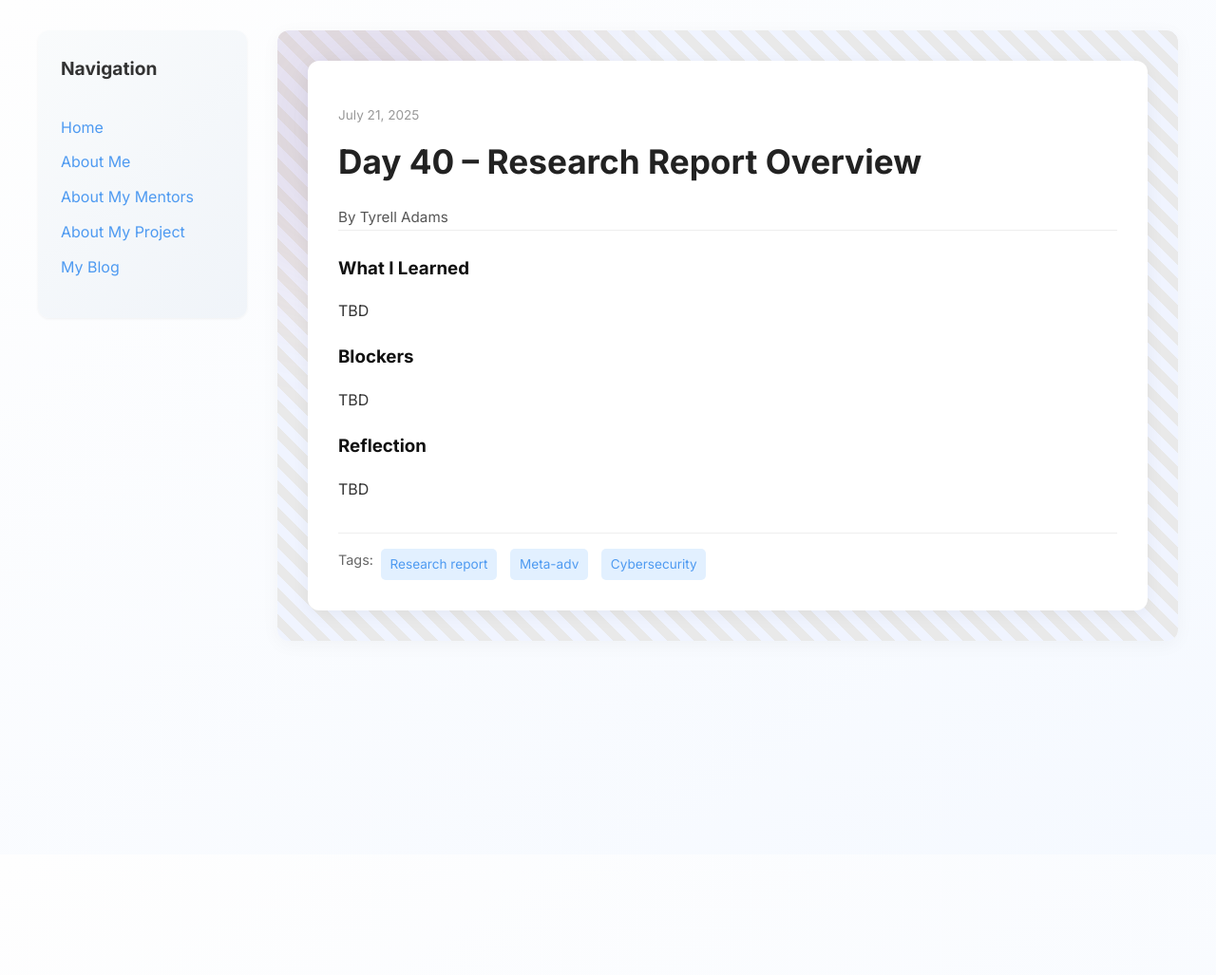
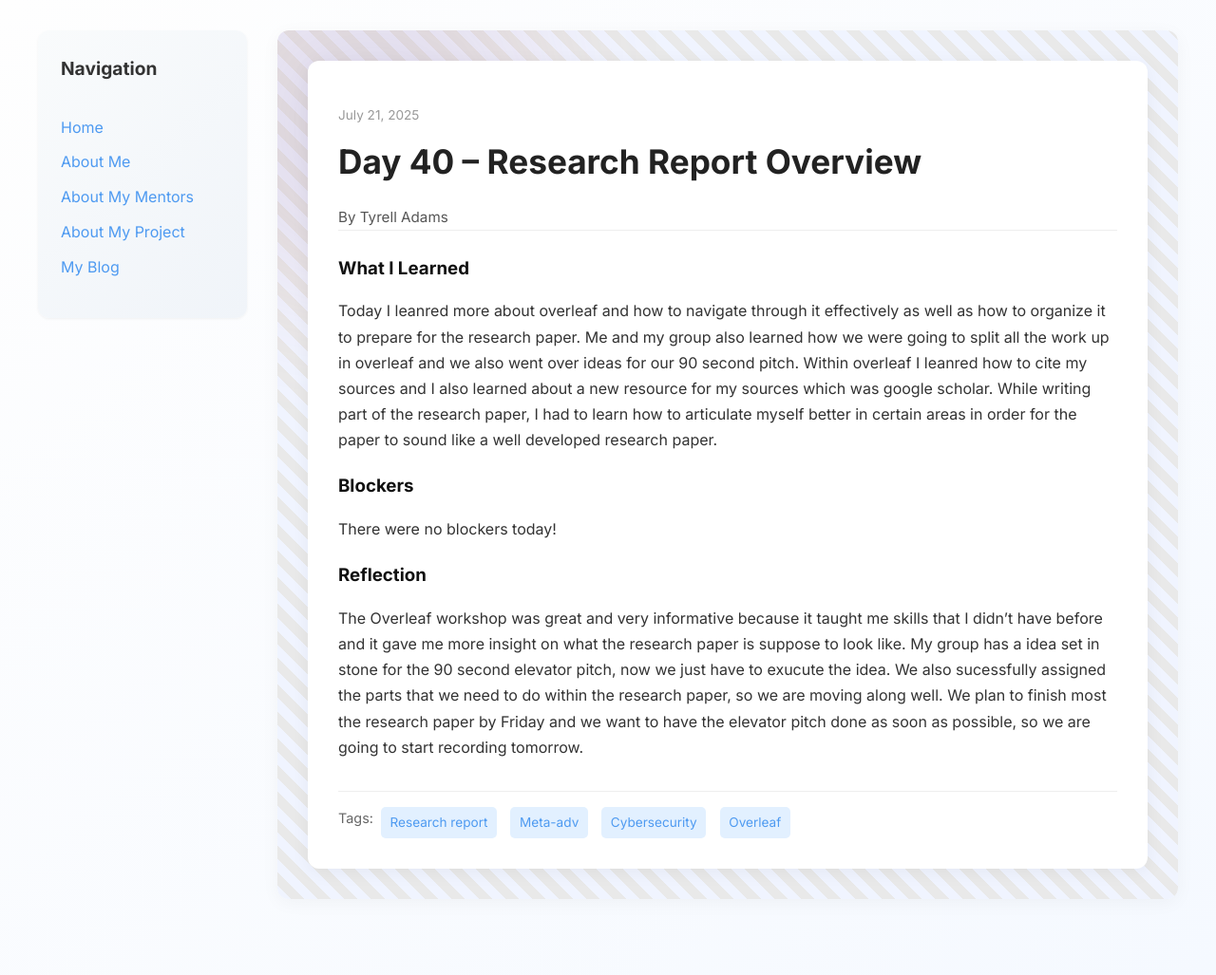
Before and after one commit to Tyrell-Adams/Tyrell-Adams.github.io, a Jekyll site: the page built from _posts/2025-07-21-day-40.md, in a window 1280 px wide. Shown: the whole page at 95% size. Built offline with Jekyll 4.4.1, drawn with Linux system fonts in a browser that asks for light colours; before the commit the page ends 900 px from its top, so only the background shows below that.

Commit message:
Update 2025-07-21-day-40.md

```diff
--- a/_posts/2025-07-21-day-40.md
+++ b/_posts/2025-07-21-day-40.md
@@ -4,12 +4,12 @@ title: "Day 40 – Research Report Overview"
 date: 2025-07-21
 author: Tyrell Adams
 permalink: /day40.html
-tags: ["Research report", "Meta-adv", "Cybersecurity"]
+tags: ["Research report", "Meta-adv", "Cybersecurity", "Overleaf"]
 
 what_i_learned: |
-  TBD
+  Today I leanred more about overleaf and how to navigate through it effectively as well as how to organize it to prepare for the research paper. Me and my group also learned how we were going to split all the work up in overleaf and we also went over ideas for our 90 second pitch. Within overleaf I leanred how to cite my sources and I also learned about a new resource for my sources which was google scholar. While writing part of the research paper, I had to learn how to articulate myself better in certain areas in order for the paper to sound like a well developed research paper.
 blockers: |
-  TBD
+  There were no blockers today!
 reflection: |
-  TBD
+  The Overleaf workshop was great and very informative because it taught me skills that I didn't have before and it gave me more insight on what the research paper is suppose to look like. My group has a idea set in stone for the 90 second elevator pitch, now we just have to exucute the idea. We also sucessfully assigned the parts that we need to do within the research paper, so we are moving along well. We plan to finish most the research paper by Friday and we want to have the elevator pitch done as soon as possible, so we are going to start recording tomorrow.
 ---
```
